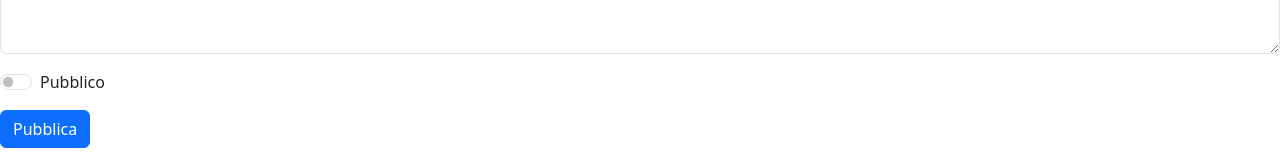
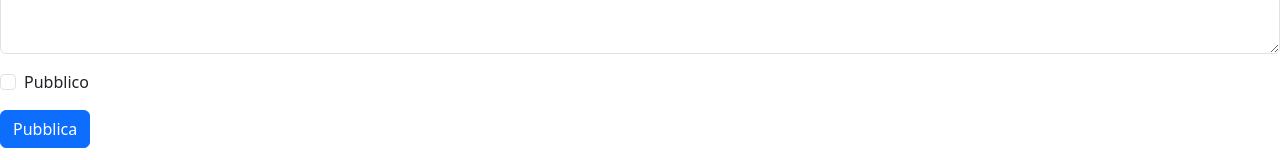
Before and after one commit to antonella1986/react-post-form, a React (Vite) app: page / in a window 1280 px wide. Shown: the part 346-506 px from the top of the page. Built offline with nearby package versions, Linux system fonts and the light colour scheme.

Commit message:
fix class attributes to className

```diff
--- a/src/App.jsx
+++ b/src/App.jsx
@@ -35,7 +35,7 @@ function App() {
     <>
       <h2 class="mb-4">Crea un nuovo post</h2>
       <form onSubmit={handleSubmit}>
-          <div class="mb-3">
+          <div className="mb-3">
               <label htmlFor="author" className="form-label">Autore</label>
               <input
               type="text"
@@ -50,7 +50,7 @@ function App() {
               />
           </div>
 
-          <div class="mb-3">
+          <div className="mb-3">
               <label htmlFor="title" className="form-label">Titolo</label>
               <input
               type="text"
@@ -63,7 +63,7 @@ function App() {
               />
           </div>
 
-          <div class="mb-3">
+          <div className="mb-3">
               <label htmlFor="body" className="form-label">Corpo del Post</label>
               <textarea
               className="form-control"
@@ -75,7 +75,7 @@ function App() {
               onChange={handleChange}></textarea>
           </div>
 
-          <div class="form-check form-switch mb-3">
+          <div className="form-check mb-3">
               <input
               className="form-check-input"
               type="checkbox"
```
